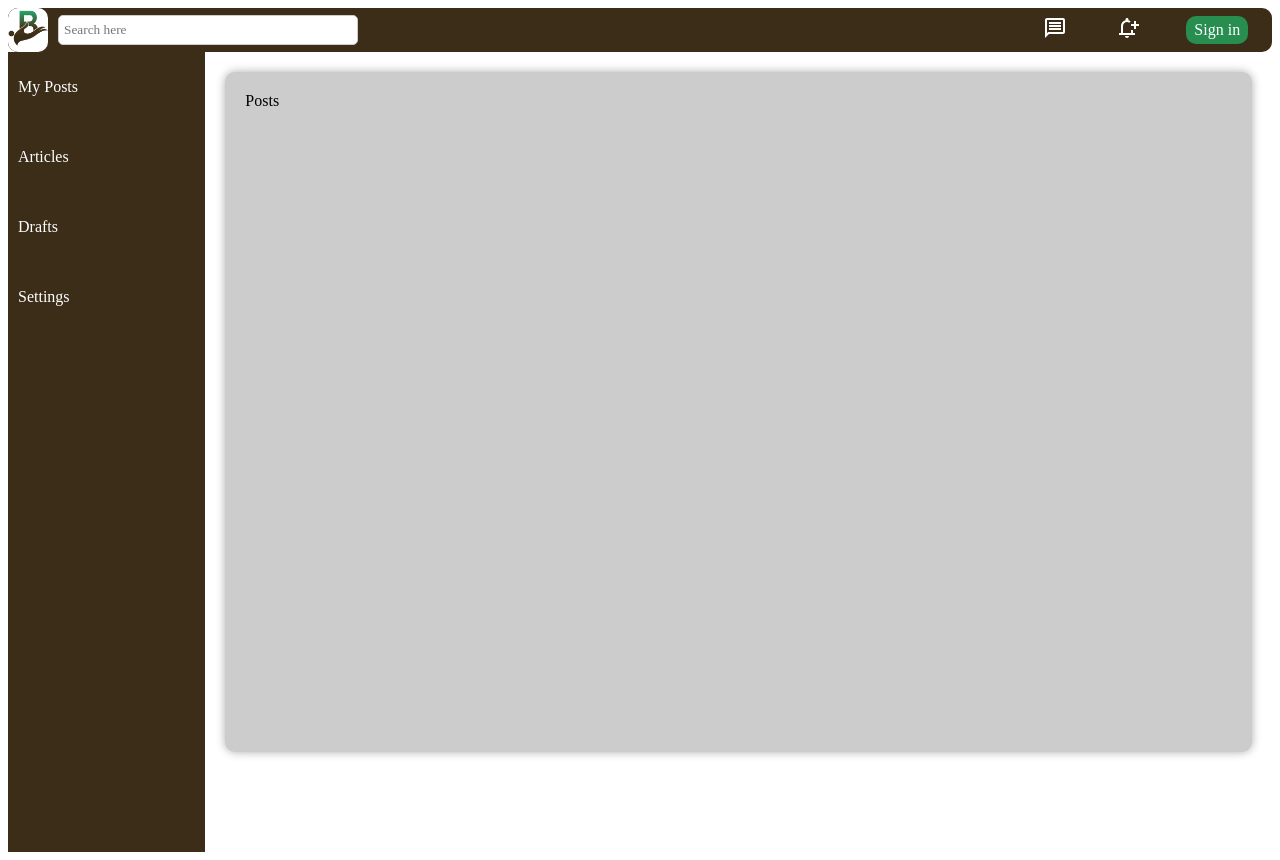
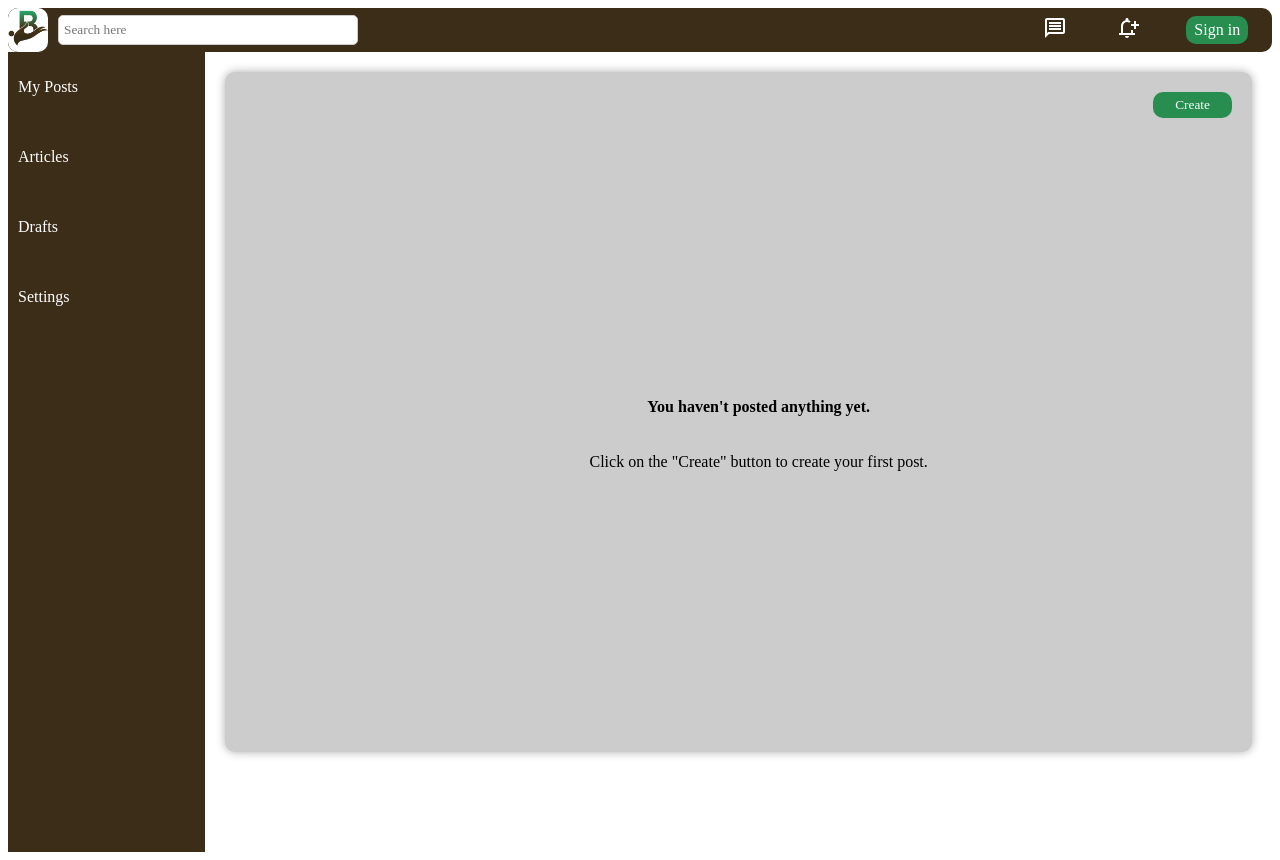
Before and after one commit to imanchalsingh/MERN-Stack-Project, a React (Vite) app in the folder Blog-App/client/: page /myposts in a window 1280 px wide. Built offline with nearby package versions, Linux system fonts and the light colour scheme; a web font is replaced by a local one.

Commit message:
added chnages

```diff
--- a/Blog-App/client/src/App.css
+++ b/Blog-App/client/src/App.css
@@ -299,3 +299,46 @@ button:hover {
 /* Wrap-up dashboard */
 
 /* MyPosts Styles */
+
+.mypost-container {
+  position: relative;
+  width: 100%;
+  height: 100%;
+}
+.create-btn {
+  background-color: #278e50;
+  padding: 5px 8px;
+  cursor: pointer;
+  border-radius: 10px;
+  color: white;
+  border: none;
+  position: absolute;
+  width: 8%;
+  right: 0;
+}
+.create-btn:hover {
+  background-color: #1a733e;
+}
+.my-posts {
+  display: flex;
+  justify-content: center;
+  align-items: center;
+  flex-direction: column;
+  width: 100%;
+  height: 100%;
+  padding: 10px;
+  margin: 10px;
+  border-radius: 10px;
+}
+
+.username-profile-letter {
+  color: #ffffff;
+  border: 3px solid #278e50;
+  height: 25px;
+  width: 25px;
+  text-align: center;
+  border-radius: 50%;
+  margin-left: 10px;
+  cursor: pointer;
+  background-color: #278e50;
+}
--- a/Blog-App/client/src/App.tsx
+++ b/Blog-App/client/src/App.tsx
@@ -3,11 +3,12 @@ import React from "react";
 import "./App.css";
 import { BrowserRouter as Router, Routes, Route } from "react-router-dom";
 import Dashboard from "./Components/Blog App/Dashboard/Dashboard";
-import MyPosts from "./Components/Blog App/Posts";
+import MyPosts from "./Components/Blog App/my post/MyPosts";
 import Home from "./Components/Blog App/Home";
 import Login from "./Components/Auth/Login";
 import Register from "./Components/Auth/Register";
 import { AuthProvider } from "./Components/Auth/AuthContext"; // Import AuthProvider
+import CreatePost from "./Components/Blog App/my post/CreatePost";
 
 const App: React.FC = () => {
   return (
@@ -18,7 +19,9 @@ const App: React.FC = () => {
         <Routes>
           <Route path="/" element={<Dashboard />}>
             <Route index element={<Home />} />
-            <Route path="myposts" element={<MyPosts />} />
+            <Route path="myposts" element={<MyPosts />}>
+              <Route path="create" element={<CreatePost />} />
+            </Route>
             <Route path="drafts" element={<div>Drafts Page</div>} />
             <Route path="articles" element={<div>Articles</div>} />
             <Route path="settings" element={<div>Settings Page</div>} />
--- a/Blog-App/client/src/Components/Auth/AuthContext.tsx
+++ b/Blog-App/client/src/Components/Auth/AuthContext.tsx
@@ -1,9 +1,10 @@
-// AuthContext.tsx
 import React, { createContext, useState, useEffect, ReactNode } from "react";
 
 interface AuthContextType {
   isLoggedIn: boolean;
   setIsLoggedIn: React.Dispatch<React.SetStateAction<boolean>>;
+  username: string | null; // Add username to the context
+  setAuthUsername: React.Dispatch<React.SetStateAction<string | null>>; // Function to update username
 }
 
 const AuthContext = createContext<AuthContextType | undefined>(undefined);
@@ -22,18 +23,27 @@ export const useAuth = (): AuthContextType => {
 };
 
 export const AuthProvider: React.FC<AuthProviderProps> = ({ children }) => {
-  // Check if user is logged in from localStorage
+  // Retrieve login state and username from localStorage
   const [isLoggedIn, setIsLoggedIn] = useState<boolean>(() => {
     return localStorage.getItem("isLoggedIn") === "true";
+  });
+
+  const [username, setAuthUsername] = useState<string | null>(() => {
+    return localStorage.getItem("username");
   });
 
   useEffect(() => {
     // Sync state with localStorage whenever it changes
     localStorage.setItem("isLoggedIn", JSON.stringify(isLoggedIn));
-  }, [isLoggedIn]);
+    if (username) {
+      localStorage.setItem("username", username); // Store username in localStorage
+    }
+  }, [isLoggedIn, username]);
 
   return (
-    <AuthContext.Provider value={{ isLoggedIn, setIsLoggedIn }}>
+    <AuthContext.Provider
+      value={{ isLoggedIn, setIsLoggedIn, username, setAuthUsername }}
+    >
       {children}
     </AuthContext.Provider>
   );
--- a/Blog-App/client/src/Components/Auth/Login.tsx
+++ b/Blog-App/client/src/Components/Auth/Login.tsx
@@ -3,10 +3,10 @@ import { useNavigate } from "react-router-dom";
 import { useAuth } from "./AuthContext"; // Import the useAuth hook
 
 const Login: React.FC = () => {
-  const [email, setEmail] = useState("");
+  const [username, setUsername] = useState("");
   const [password, setPassword] = useState("");
   const [isLoading, setIsLoading] = useState(false);
-  const { setIsLoggedIn } = useAuth();
+  const { setIsLoggedIn, setAuthUsername } = useAuth();
   const navigate = useNavigate();
 
   const LoginUser = async (e: React.FormEvent<HTMLFormElement>) => {
@@ -16,7 +16,7 @@ const Login: React.FC = () => {
       const response = await fetch("http://localhost:3000/api/login", {
         method: "POST",
         headers: { "Content-Type": "application/json" },
-        body: JSON.stringify({ email, password }),
+        body: JSON.stringify({ username, password }),
       });
 
       if (!response.ok) {
@@ -25,8 +25,9 @@ const Login: React.FC = () => {
 
       const data = await response.json();
       console.log("Login successful:", data);
-      navigate("/dashboard");
-      setIsLoggedIn(true);
+      setAuthUsername(username); // Set the username to be used across the app
+      setIsLoggedIn(true); // Set the logged-in state to true
+      navigate("/dashboard"); // Redirect to the dashboard
     } catch (error) {
       console.error("Login failed:", error);
       alert("Login failed. Please check your credentials and try again.");
@@ -93,11 +94,11 @@ const Login: React.FC = () => {
                 paddingLeft: "10px",
                 marginTop: "20px",
               }}
-              type="email"
-              name="Email"
-              placeholder="Email"
-              value={email}
-              onChange={(e) => setEmail(e.target.value)}
+              type="text"
+              name="Username"
+              placeholder="Username"
+              value={username}
+              onChange={(e) => setUsername(e.target.value)}
               required
             />
             <input
--- a/Blog-App/client/src/Components/Blog App/Posts.tsx
+++ /dev/null
@@ -1,7 +0,0 @@
-import React from "react";
-
-const Posts:React.FC = () => {
-  return <div>Posts</div>;
-};
-
-export default Posts;
--- /dev/null
+++ b/Blog-App/client/src/Components/Blog App/my post/CreatePost.tsx
@@ -0,0 +1,29 @@
+import React from "react";
+import { useAuth } from "../../Auth/AuthContext";
+
+const CreatePost: React.FC = () => {
+  const { username } = useAuth();
+  return (
+    <div>
+      <div style={{ display: "flex", alignItems: "center" }}>
+        {username && (
+          <h3 className="username-profile-letter">
+            {[...username][0].toUpperCase()}
+          </h3>
+        )}
+        <h4 style={{ marginLeft: "10px" }}>{username}</h4>
+      </div>
+      <div style={{ display: "flex", flexDirection: "row",width:"100%",position:"relative" }}>
+        <div style={{ width: "50%",}}>
+          <textarea
+            style={{ width: "50%", height: "100px" }}
+            placeholder="Write your post here..."
+          ></textarea>
+        </div>
+
+      </div>
+    </div>
+  );
+};
+
+export default CreatePost;
--- /dev/null
+++ b/Blog-App/client/src/Components/Blog App/my post/MyPosts.tsx
@@ -0,0 +1,27 @@
+import React from "react";
+import { Outlet, useNavigate, useLocation } from "react-router-dom";
+
+const MyPosts: React.FC = () => {
+  const navigate = useNavigate();
+  const location = useLocation();
+  return (
+    <div className="mypost-container">
+      {location.pathname !== "/myposts/create" && (
+        <div className="add-a-post">
+          <button className="create-btn" onClick={() => navigate("create")}>
+            Create
+          </button>
+        </div>
+      )}
+      {location.pathname !== "/myposts/create" && (
+        <div className="my-posts">
+          <h4>You haven't posted anything yet.</h4>
+          <p>Click on the "Create" button to create your first post.</p>
+        </div>
+      )}
+      <Outlet />
+    </div>
+  );
+};
+
+export default MyPosts;
```
Also changed, not shown: Blog-App/client/src/Components/Blog App/my post/Blogify.png (added).
